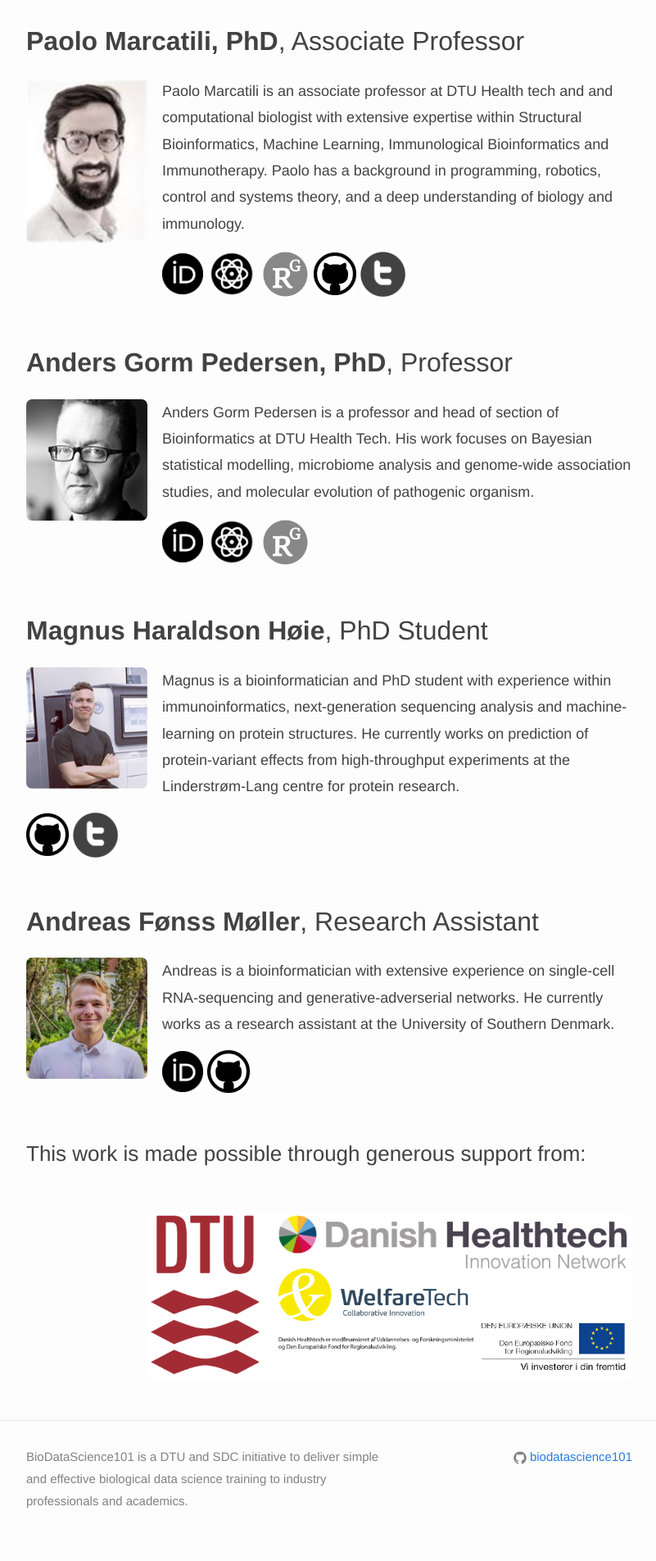
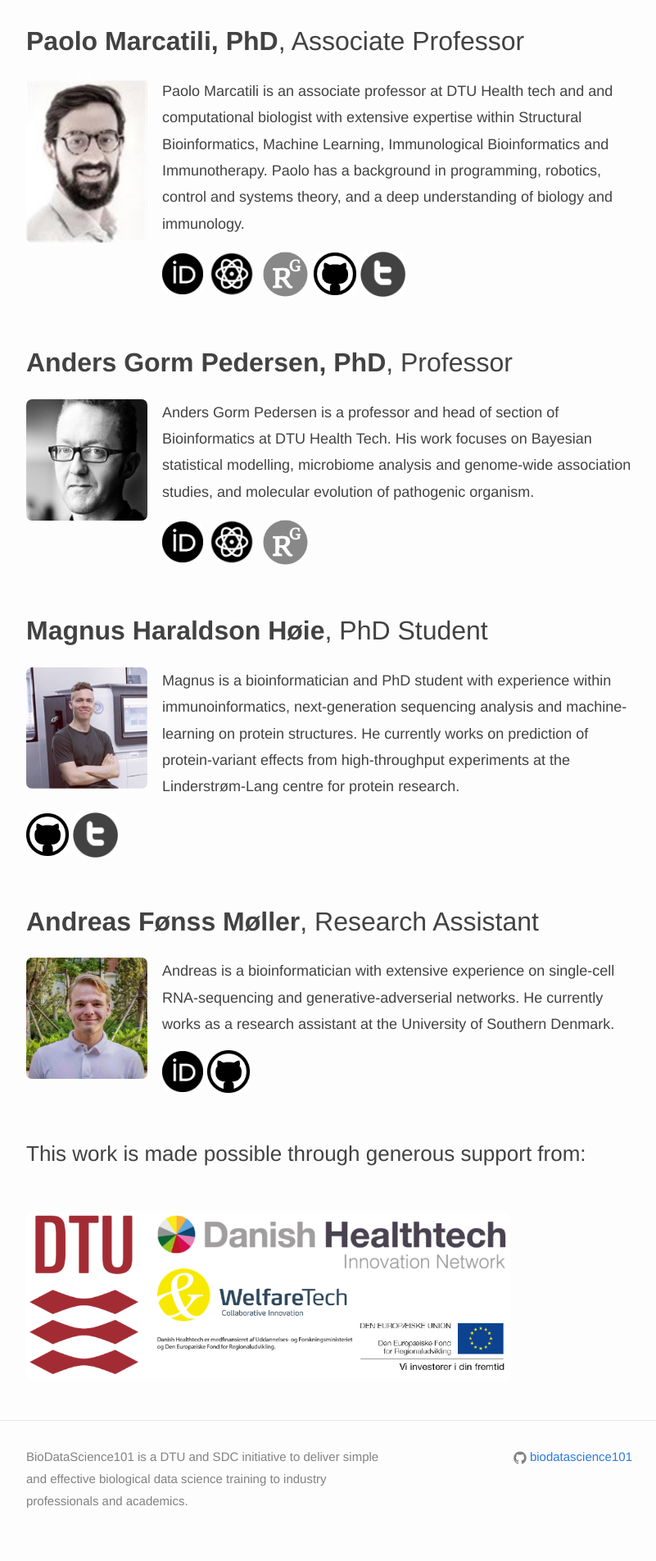
Before and after one commit to biodatascience101/BioDataScience101.github.io, a Jekyll site: the page built from _pages/about/index.md, in a window 1280 px wide. Shown: the part 795-2699 px from the top of the page at 82% size, without its empty margins (238-1039 px from the left). Built offline with Jekyll 4.4.1, drawn with Linux system fonts in a browser that asks for light colours; nearby versions of some CDN libraries.

Commit message:
Update index.md

```diff
--- a/_pages/about/index.md
+++ b/_pages/about/index.md
@@ -47,7 +47,7 @@
     <h3>This work is made possible through generous support from: </h3>
     <br>
     <div>
-     <img class="float-right" width="80%" src="{{ 'Funding_logos.png' | prepend: site.images_dir | prepend: site.baseurl }}" />
+     <img class="float-left" width="80%" src="{{ 'Funding_logos.png' | prepend: site.images_dir | prepend: site.baseurl }}" />
 
     </div>
 </div>
```
